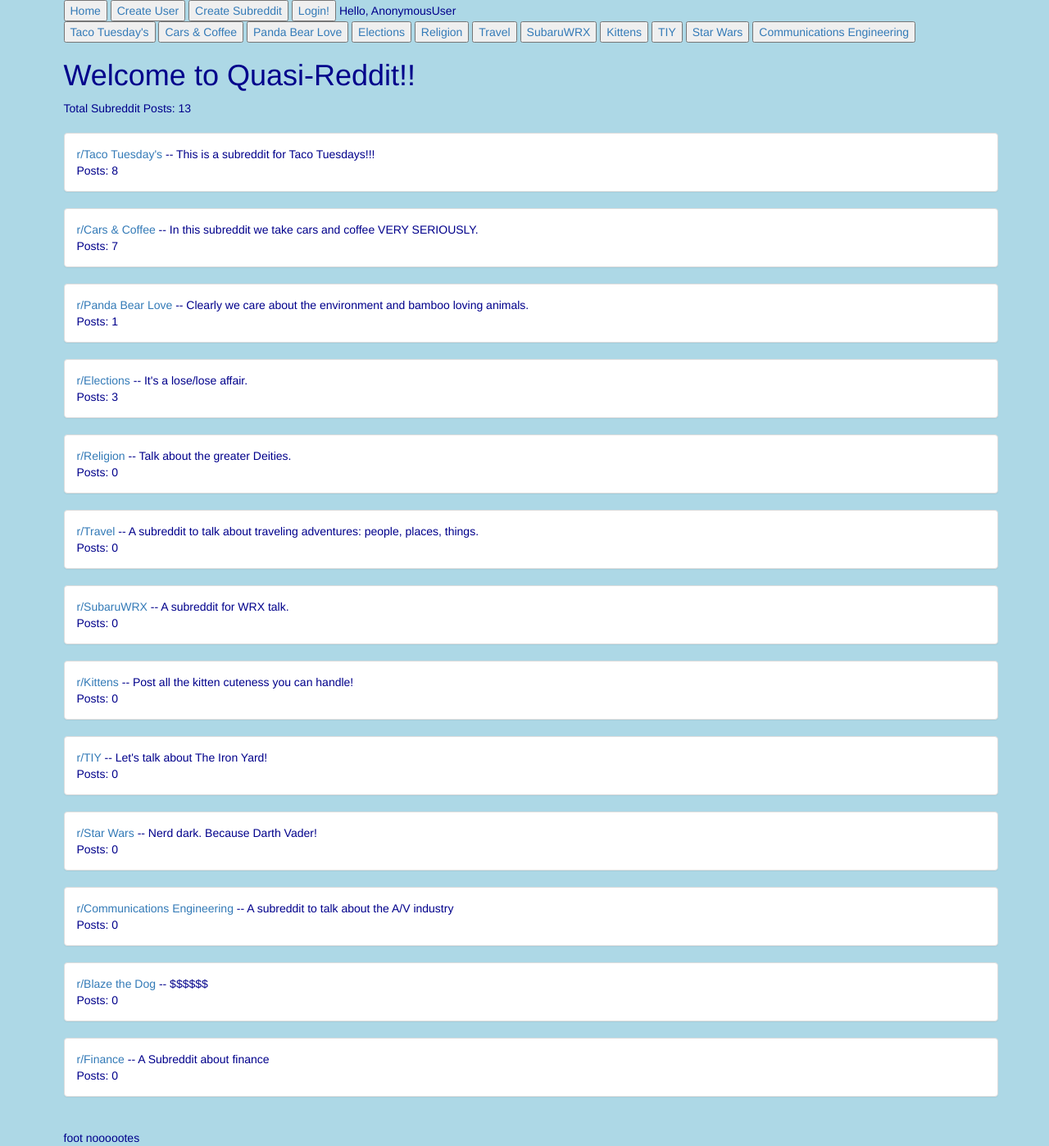
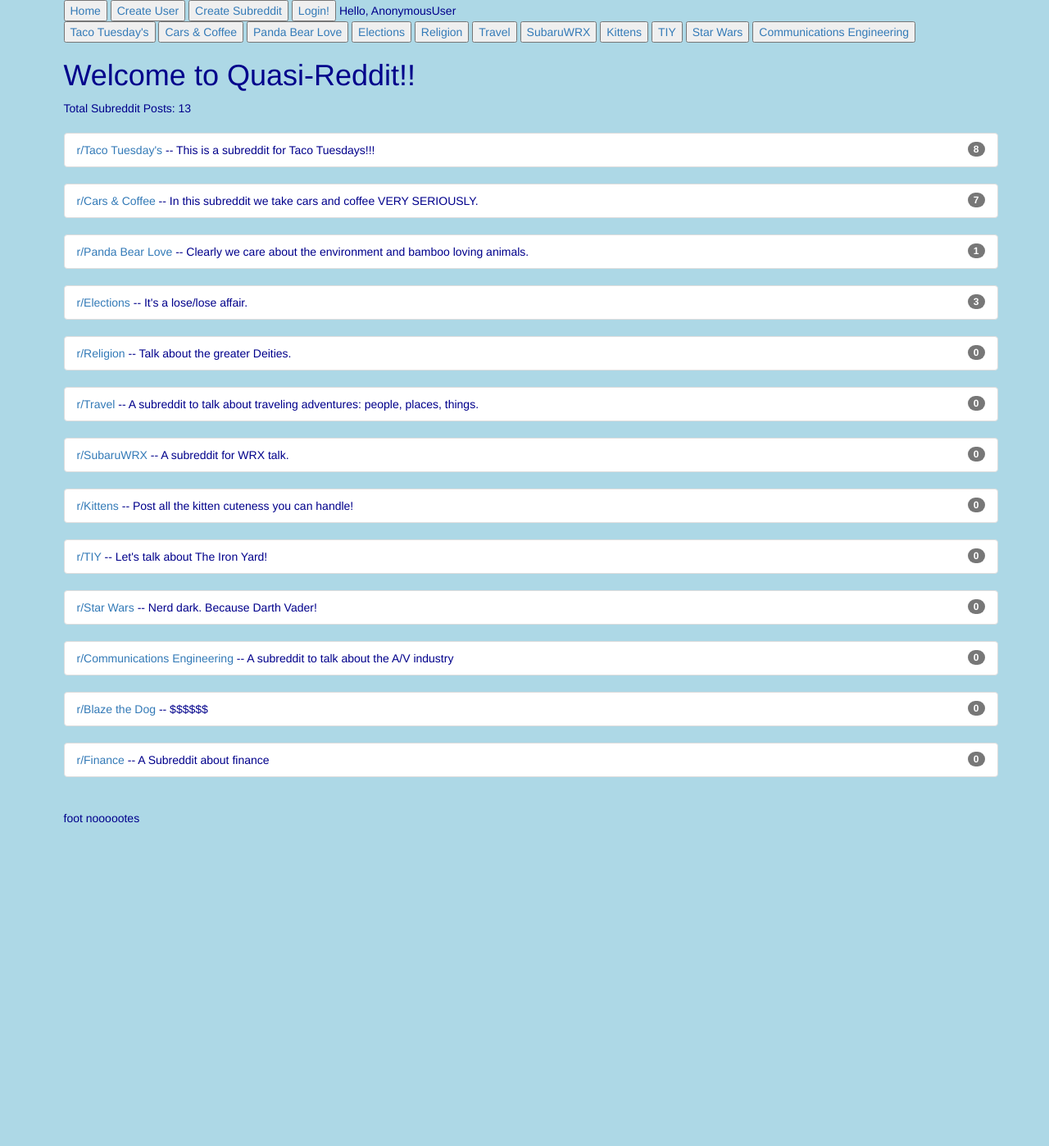
Before and after one commit to dfreshreed/django_reddit, a Django app: page / in a window 1280 px wide. Shown: the whole page at 82% size. After the commit the page ends 1004 px from the top, so only its background shows below. Run offline with Django 3.2, Linux system fonts and the light colour scheme; data comes from the database, SQL or seed files in the repository; both versions use the stored data as it was after the commit; some libraries are stand-ins or nearby versions.

Commit message:
changed some layout for posts on index page

```diff
--- a/reddit/app/views.py
+++ b/reddit/app/views.py
@@ -4,6 +4,7 @@ from django.views.generic import DetailView, ListView
 from django.views.generic.edit import CreateView, UpdateView
 from django.contrib.auth.models import User
 from django.contrib.auth.forms import UserCreationForm
+from django.urls import reverse
 
 
 def index_view(request):
@@ -68,6 +69,9 @@ class SubUpdateView(UpdateView):
         context["count"] = Subreddit.objects.all()
         return context
 
+    # def lazy_url(self, **kwargs):
+    #     return reverse('subreddit_detail_view', args=self.kwargs['pk'])
+
 
 class PostCreateView(CreateView):
     model = Post
--- a/reddit/templates/app/post_detail.html
+++ b/reddit/templates/app/post_detail.html
@@ -11,7 +11,7 @@
     <br>
     Created by -- {{ object.user }}
     <br>
-    Created within the last 24 hours? {{ object.is_recent}}
+    Created within the last 24 hours? {{ object.is_recent }}
     <br>
     More than 3 comments in the last 3 hours? {{ object.is_hot }}
     <br>
--- a/reddit/templates/index.html
+++ b/reddit/templates/index.html
@@ -4,15 +4,14 @@
       Total Subreddit Posts: {{test}} <br>
       <br>
       {% for item in count %}
-        <div class="panel panel-default">
-          <div class="panel-body">
-
+        <ul class="list-group">
+          <li class="list-group-item">
+            <span class="badge"> {{ item.current_count }} </span>
             <a href="{% url 'subreddit_detail_view' item.id %}">r/{{ item.name }}</a>
               -- {{ item.description }}<br>
-              Posts: {{ item.current_count }}<br>
+          </li>
+        </ul>
 
-          </div>
-        </div>
         {% endfor %}
          <br>
           <!--
```
Also changed, not shown: reddit/templates/app/subreddit_detail.html (+5 -5 lines), reddit/app/models.py (line endings or trailing spaces), reddit/db.sqlite3.
